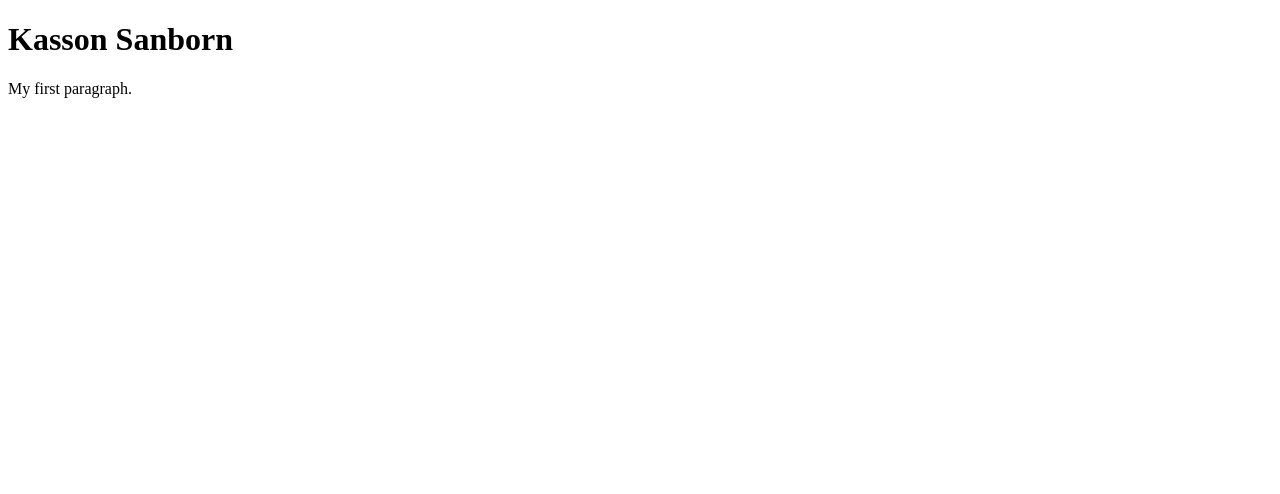
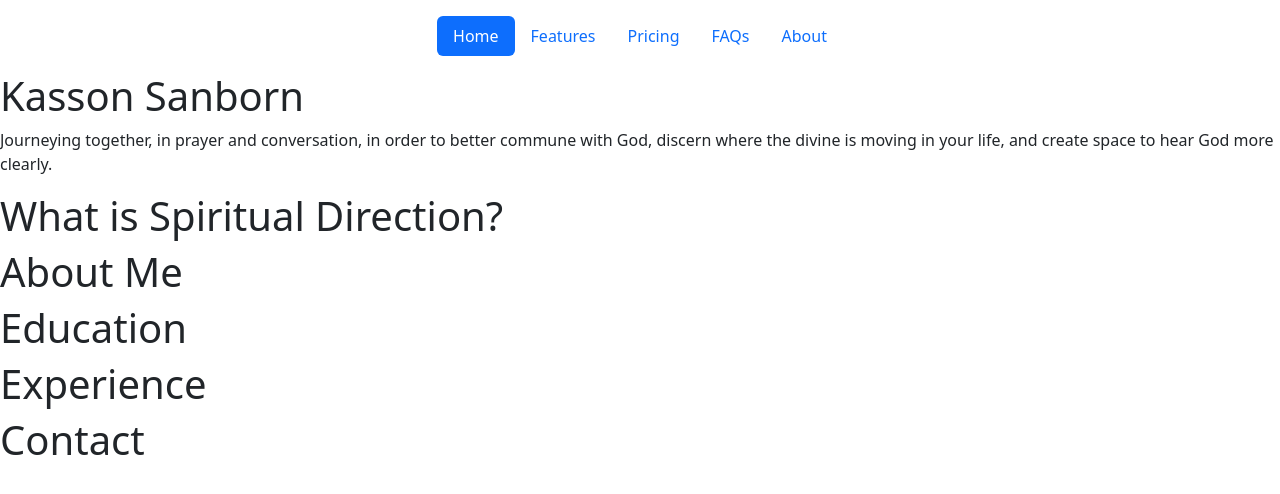
Before and after one commit to khaleeb901/spiritualdirection, a plain HTML site: page index.html in a window 1280 px wide. Drawn offline with nearby package versions, Linux system fonts and the light colour scheme.

Commit message:
Update index.html

```diff
--- a/index.html
+++ b/index.html
@@ -2,14 +2,50 @@
 <html>
 
 <head>
+<link type="stylesheet" src="stylesheet.css">
+<link href="https://cdn.jsdelivr.net/npm/bootstrap@5.3.3/dist/css/bootstrap.min.css" rel="stylesheet" integrity="sha384-QWTKZyjpPEjISv5WaRU9OFeRpok6YctnYmDr5pNlyT2bRjXh0JMhjY6hW+ALEwIH" crossorigin="anonymous">
+
 
 </head>
 
 
+
+
+
 <body>
 
+    <div class="container">
+        <header class="d-flex justify-content-center py-3">
+          <ul class="nav nav-pills">
+            <li class="nav-item"><a href="#" class="nav-link active" aria-current="page">Home</a></li>
+            <li class="nav-item"><a href="#" class="nav-link">Features</a></li>
+            <li class="nav-item"><a href="#" class="nav-link">Pricing</a></li>
+            <li class="nav-item"><a href="#" class="nav-link">FAQs</a></li>
+            <li class="nav-item"><a href="#" class="nav-link">About</a></li>
+          </ul>
+        </header>
+      </div>
+
 <h1>Kasson Sanborn</h1>
-<p>My first paragraph.</p>
+<p>Journeying together, in prayer and conversation, in order to better commune with God, discern where the divine is moving in your life, and create space to hear God more clearly. </p>
+
+<h1>What is Spiritual Direction?</h1>
+
+<h1>About Me</h1>
+
+
+<h1>Education</h1>
+
+<h1>Experience</h1>
+
+<h1>Contact</h1>
 
 </body>
+
+
+
+<footer>
+
+</footer>
+
 </html>
```
